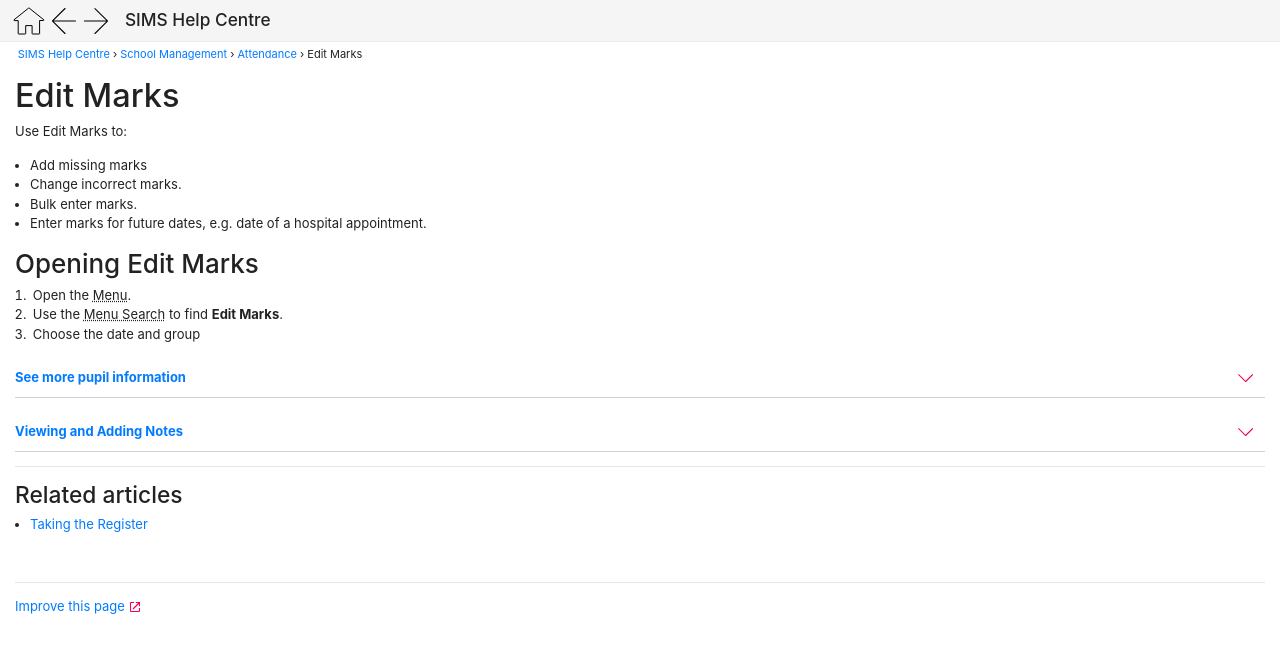
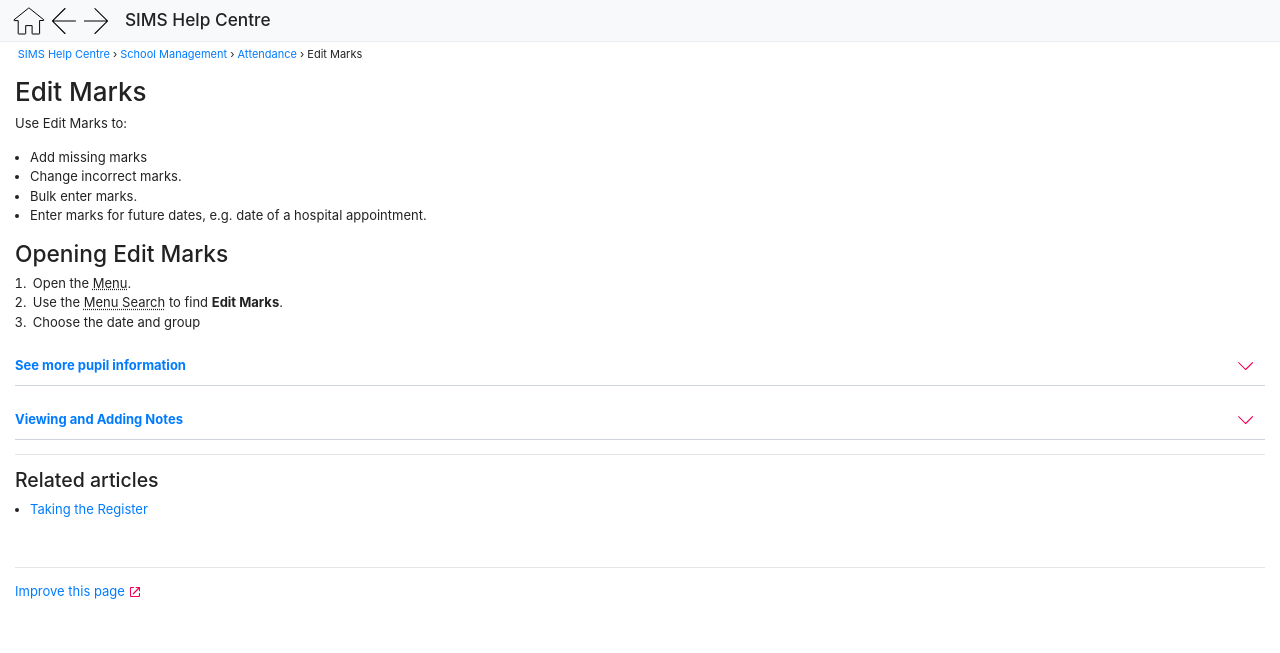
Before and after one commit to TrautsNottus/trautsnottus.github.io, a Jekyll site: the page built from _docs/schoolmanagement/attendance/edit-marks.md, in a window 1280 px wide. Shown: the top 653 px of the page. Built offline with Jekyll 4.4.1, drawn with Linux system fonts in a browser that asks for light colours; nearby versions of some CDN libraries.

Commit message:
remove BS pt2

```diff
--- a/_sass/_boot.scss
+++ b/_sass/_boot.scss
@@ -500,3 +500,8 @@
 [hidden] {
   display: none !important;
 }
+
+
+.clearfix {
+  @include clearfix();
+}
--- /dev/null
+++ b/_sass/_links.scss
@@ -0,0 +1,9 @@
+a[target="_blank"]:after{
+    content: '';
+    background: no-repeat url(images/svg/external-link.svg);
+    display: inline-block;
+    height: 10px;
+    margin: 0 3px 0 5px;
+    width: 10px;
+    vertical-align: -1px;
+    }
--- /dev/null
+++ b/_sass/_media.scss
@@ -0,0 +1,17 @@
+
+.embed-container {
+    position: relative;
+    padding-bottom: 56.25%;
+    height: 0;
+    overflow: hidden;
+    max-width: 100%;
+  }
+  .embed-container iframe,
+  .embed-container object,
+  .embed-container embed {
+    position: absolute;
+    top: 0;
+    left: 0;
+    width: 100%;
+    height: 100%;
+  }
--- /dev/null
+++ b/_sass/_nav.scss
@@ -0,0 +1,19 @@
+#help-nav {
+  position: fixed;
+  width: 100%;
+  top: 0;
+  z-index: 1070;
+}
+
+.nav-bar {
+  background: $gray-100;
+  border-bottom: 1px solid $gray-200;
+  padding: 0.5em 1em;
+  display: flex;
+}
+.nav-bar-header {
+  margin: 0 1em;
+  line-height: 1.5em;
+  flex: 1 1 auto;
+  font-size: 1.33em;
+}
--- a/_sass/_popover.scss
+++ b/_sass/_popover.scss
@@ -181,3 +181,9 @@
   padding: $popover-body-padding-y $popover-body-padding-x;
   color: $popover-body-color;
 }
+
+
+.popover img {
+  width: 100%;
+  margin: 13px 0;
+}
--- /dev/null
+++ b/_sass/_root.scss
@@ -0,0 +1,13 @@
+@import
+'boot',
+'grid',
+'lists',
+'breadcrumbs',
+'table',
+'blockquotes',
+'accordion',
+'popover',
+'links',
+'media',
+'nav',
+'type';
--- a/_sass/_variables.scss
+++ b/_sass/_variables.scss
@@ -137,11 +137,11 @@
   $spacers
 );
 
-$h1-font-size:                $font-size-base * 2.5 !default;
-$h2-font-size:                $font-size-base * 2 !default;
-$h3-font-size:                $font-size-base * 1.75 !default;
-$h4-font-size:                $font-size-base * 1.5 !default;
-$h5-font-size:                $font-size-base * 1.25 !default;
+$h1-font-size:                $font-size-base * 2 !default;
+$h2-font-size:                $font-size-base * 1.75 !default;
+$h3-font-size:                $font-size-base * 1.5 !default;
+$h4-font-size:                $font-size-base * 1.25 !default;
+$h5-font-size:                $font-size-base * 1.1 !default;
 $h6-font-size:                $font-size-base !default;
 
 $headings-margin-bottom:      ($spacer / 2) !default;
@@ -216,7 +216,7 @@
 
 $popover-font-size:                 $font-size-base !default;
 $popover-bg:                        $white !default;
-$popover-max-width:                 300px !default;
+$popover-max-width:                 350px !default;
 $popover-border-width:              1px !default;
 $popover-border-color:              rgba($black, .2) !default;
 $popover-border-radius:             3px !default;
--- /dev/null
+++ b/_sass/mixins/_clearfix.scss
@@ -0,0 +1,7 @@
+@mixin clearfix() {
+  &::after {
+    display: block;
+    clear: both;
+    content: "";
+  }
+}
--- a/_sass/mixins/_root.scss
+++ b/_sass/mixins/_root.scss
@@ -3,5 +3,6 @@
 "grid",
 "reset-text",
 "border-radius",
-"box-shadow"
+"box-shadow",
+"clearfix"
 ;
--- a/assets/css/main.scss
+++ b/assets/css/main.scss
@@ -1,99 +1,4 @@
 ---
+title: the root for jekyll to compile the css
 ---
-
-@import
-'boot',
-'grid',
-'lists',
-'breadcrumbs',
-'table',
-'blockquotes',
-'accordion',
-'popover',
-'type';
-
-
-.embed-container {
-  position: relative;
-  padding-bottom: 56.25%;
-  height: 0;
-  overflow: hidden;
-  max-width: 100%;
-}
-.embed-container iframe,
-.embed-container object,
-.embed-container embed {
-  position: absolute;
-  top: 0;
-  left: 0;
-  width: 100%;
-  height: 100%;
-}
-.clearfix:before,
-.clearfix:after {
-  content: " "; /* 1 */
-  display: table; /* 2 */
-}
-.clearfix:after {
-  clear: both;
-}
-.nav-bar {
-  background: #f5f5f5;
-  border-bottom: 1px solid #ebebeb;
-  padding: 0.5em 1em;
-  display: flex;
-}
-.nav-bar-header {
-  margin: 0 1em;
-  line-height: 1.5em;
-  flex: 1 1 auto;
-  font-size: 1.33em;
-}
-.previous-icon {
-  cursor: pointer;
-  background-color: transparent;
-  background-repeat: no-repeat;
-  background-size: 24px;
-  background-position: center;
-  border: none; /* height: 24px; */
-  width: 39px;
-  padding: 0;
-  line-height: 1.5em;
-  vertical-align: middle;
-}
-.back {
-  background-image: url(images/svg/left-arrow.svg);
-}
-.home {
-  background-image: url(images/svg/home.svg);
-}
-#help-nav {
-  background-color: #ffffff;
-  position: fixed;
-  width: 100%;
-  top: 0;
-  z-index: 1070;
-}
-#help-body {
-  flex: 1 1 auto;
-  overflow-x: auto;
-  overflow-y: hidden;
-}
-.popover {
-  max-width: 350px;
-}
-.popover img {
-  width: 100%;
-  margin: 13px 0;
-}
-
-
-a[target="_blank"]:after{
-  content: '';
-  background: no-repeat url(images/svg/external-link.svg);
-  display: inline-block;
-  height: 10px;
-  margin: 0 3px 0 5px;
-  width: 10px;
-  vertical-align: -1px;
-  }
+@import 'root';
```
